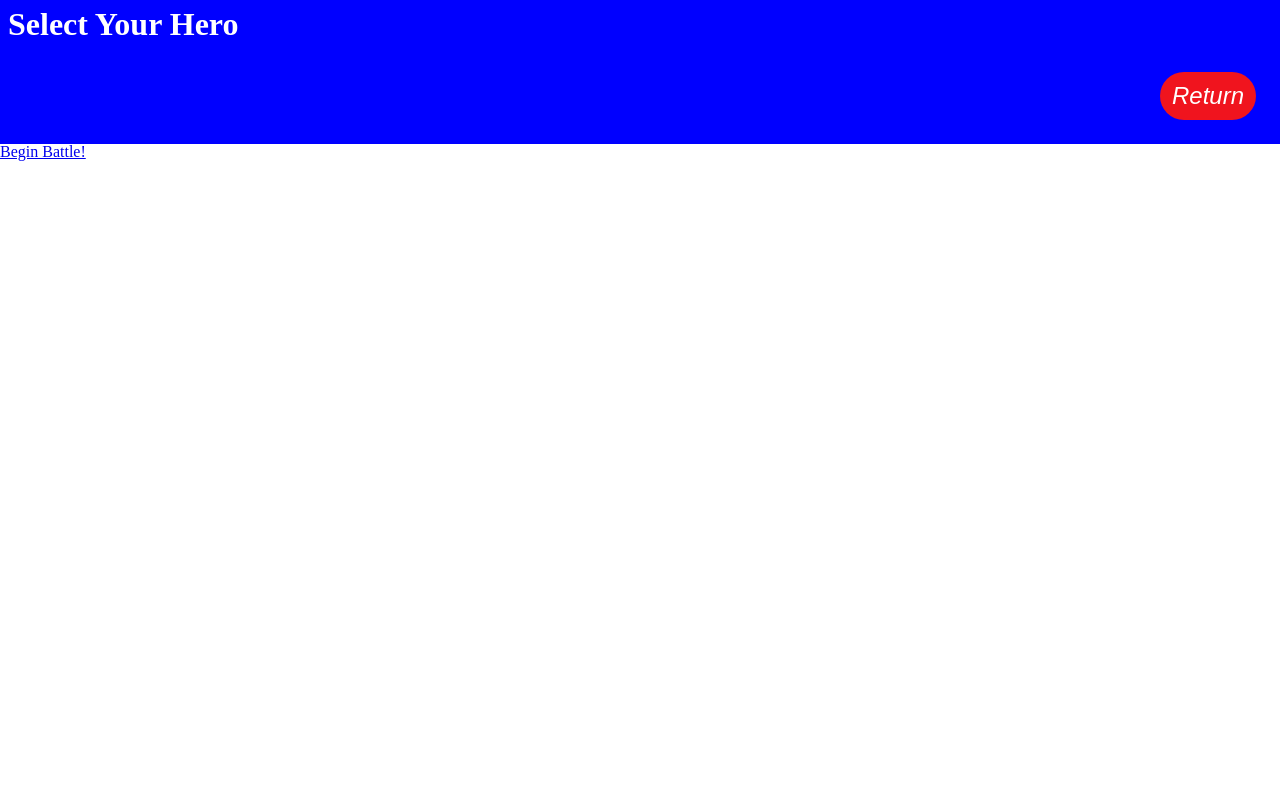
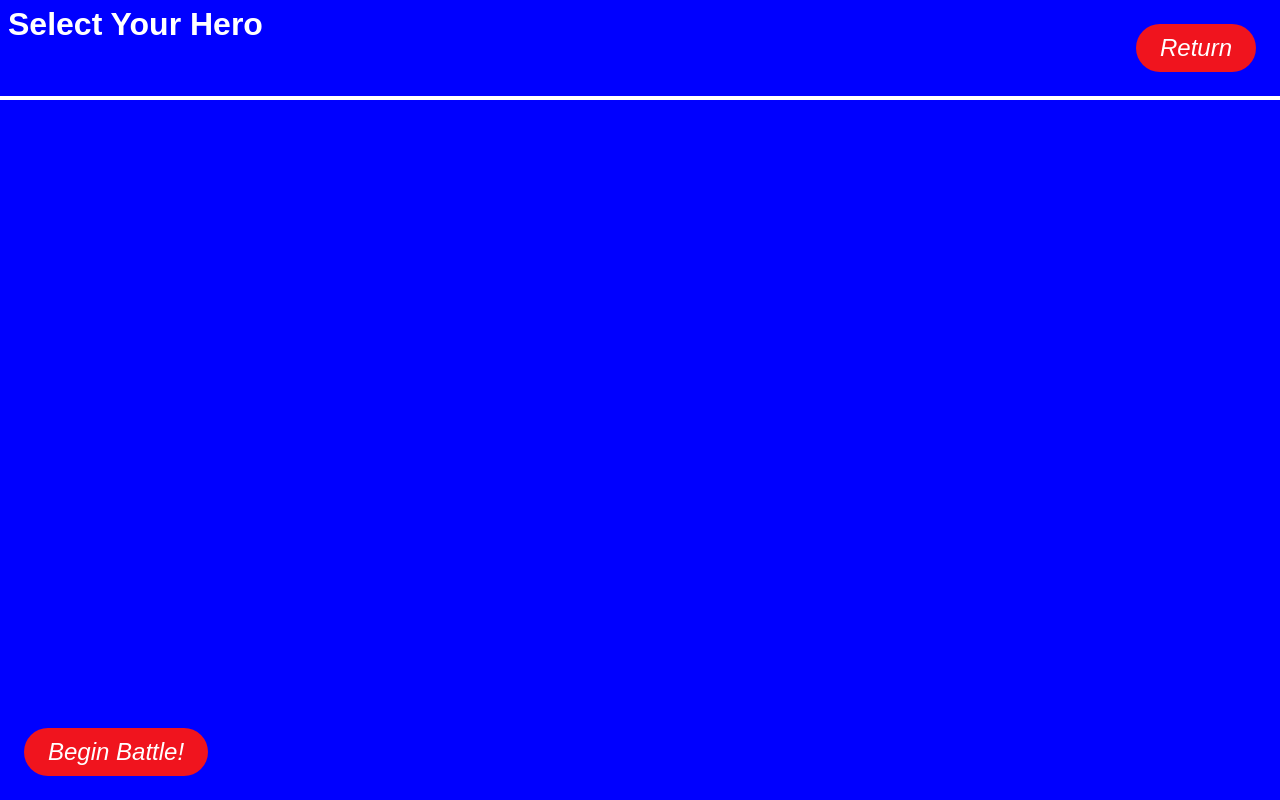
Before and after one commit to Eric-Humpert-tiy-assignments/final-project, a website: page public/hero-selector.html in a window 1280 px wide. Drawn offline with nearby package versions, Linux system fonts and the light colour scheme; files that its build step writes are made by us from their sources.

Commit message:
added more styling to the aesthetics of the pages

```diff
--- a/scss/_hero-selector.scss
+++ b/scss/_hero-selector.scss
@@ -0,0 +1,20 @@
+
+.start-battle-container {
+  border-top: 2px solid #FFF;
+}
+
+
+
+.start-battle-button a {
+  background-color: #F0141E;
+  border-radius: 25px;
+  bottom: 0;
+  color: #FFF;
+  font-family: sans-serif;
+  font-size: 1.5em;
+  font-style: italic;
+  margin: 1em;
+  padding: .5em 1em;
+  position: fixed;
+  text-decoration: none;
+}
--- a/scss/_leaderboards.scss
+++ b/scss/_leaderboards.scss
@@ -0,0 +1,17 @@
+
+body {
+  color: #FFF;
+  font-family: sans-serif;
+}
+
+
+#heroLabel {
+  float: left;
+  font-size: 1.75em;
+
+}
+
+#countLabel {
+  float: right;
+  font-size: 1.75em;
+}
--- a/scss/style.scss
+++ b/scss/style.scss
@@ -17,20 +17,30 @@ $text-color: #FFF;
   font-size: 1.5em;
   font-style: italic;
   margin: 1em;
-  padding: .5em;
+  padding: .5em 1em;
 }
+
+body {
+  background-color: #00F;
+}
+
+.home-page {
 
 
 
-.home-page {
   h1 {
     @extend .top-banner;
     font-weight: bold;
-    font-size: 2.5em;
+    font-size: 3.5em;
+    padding: .25em 1em;
     text-align: center;
   }
 
   .nav-options {
+    position: fixed;
+    bottom: 30px;
+    margin: 0 auto;
+    width: 100%;
 
     a {
       @extend .button;
@@ -45,13 +55,15 @@ $text-color: #FFF;
 
 .top-banner {
   background-color: #00F;
+  border-bottom: 2px solid #FFF;
   color: $text-color;
+  font-family: sans-serif;
   overflow: auto;
 
   h1 {
+    float: left;
     font-weight: bold;
     font-size: 2em;
-    margin: 0 auto;
     padding: .25em;
   }
 
```
